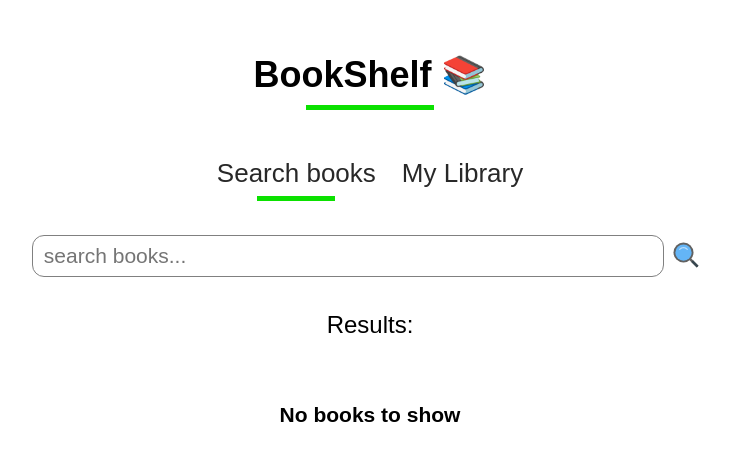
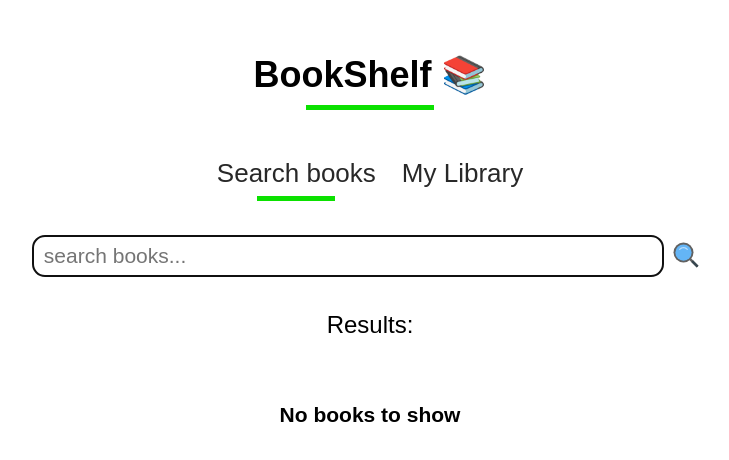
Before and after one commit to malex3334/booksApp, a React (Create React App) app: page / in a window 1280 px wide. Shown: the top 460 px of the page, without its empty margins (270-999 px from the left). Built offline with nearby package versions, Linux system fonts and the light colour scheme.

Commit message:
autofocus on input

```diff
--- a/src/components/SearchFrom.jsx
+++ b/src/components/SearchFrom.jsx
@@ -1,14 +1,20 @@
-import React from "react";
+import React, { useRef } from "react";
 import { useGlobalContext } from "../context";
 import { FcSearch } from "react-icons/fc";
+import { useEffect } from "react";
 
 export default function SearchFrom() {
-  const { searchValue, setSearchValue, handleSubmit, fetchData } =
-    useGlobalContext();
+  const { searchValue, setSearchValue, handleSubmit } = useGlobalContext();
+
+  const searchRef = useRef();
+  useEffect(() => {
+    searchRef.current.focus();
+  }, []);
 
   return (
     <form className="search-form" onSubmit={(e) => handleSubmit(e)}>
       <input
+        ref={searchRef}
         required
         type="text"
         placeholder="search books..."
--- a/src/context.jsx
+++ b/src/context.jsx
@@ -22,7 +22,6 @@ const AppProvider = ({ children }) => {
   const [userId, setUserId] = useState();
   const [library, setLibrary] = useState(getLibrary());
   const [slice, setSlice] = useState(10);
-  const [showDetails, setShowDetails] = useState(false);
 
   const handleSubmit = (e) => {
     e.preventDefault();
--- a/src/scss/stylesheet.scss
+++ /dev/null
@@ -1,4 +0,0 @@
-.body {
-  color: red;
-  background-color: red;
-}
```
